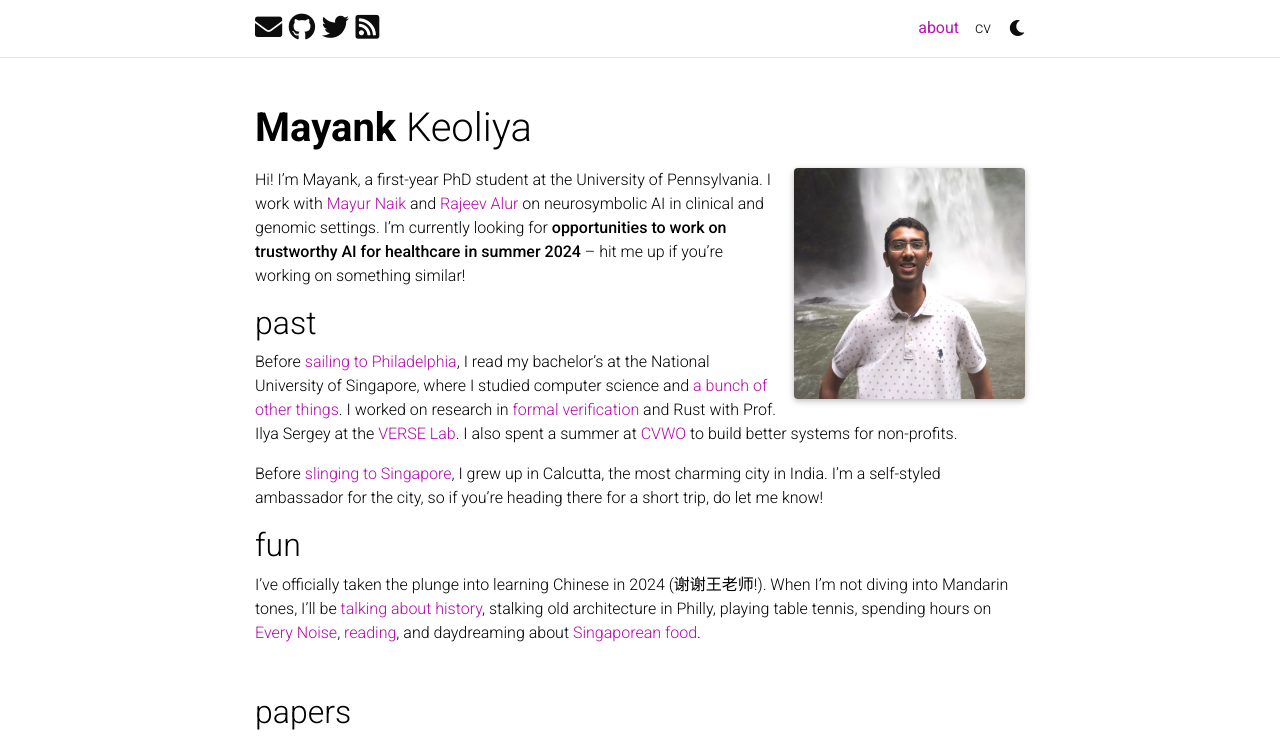
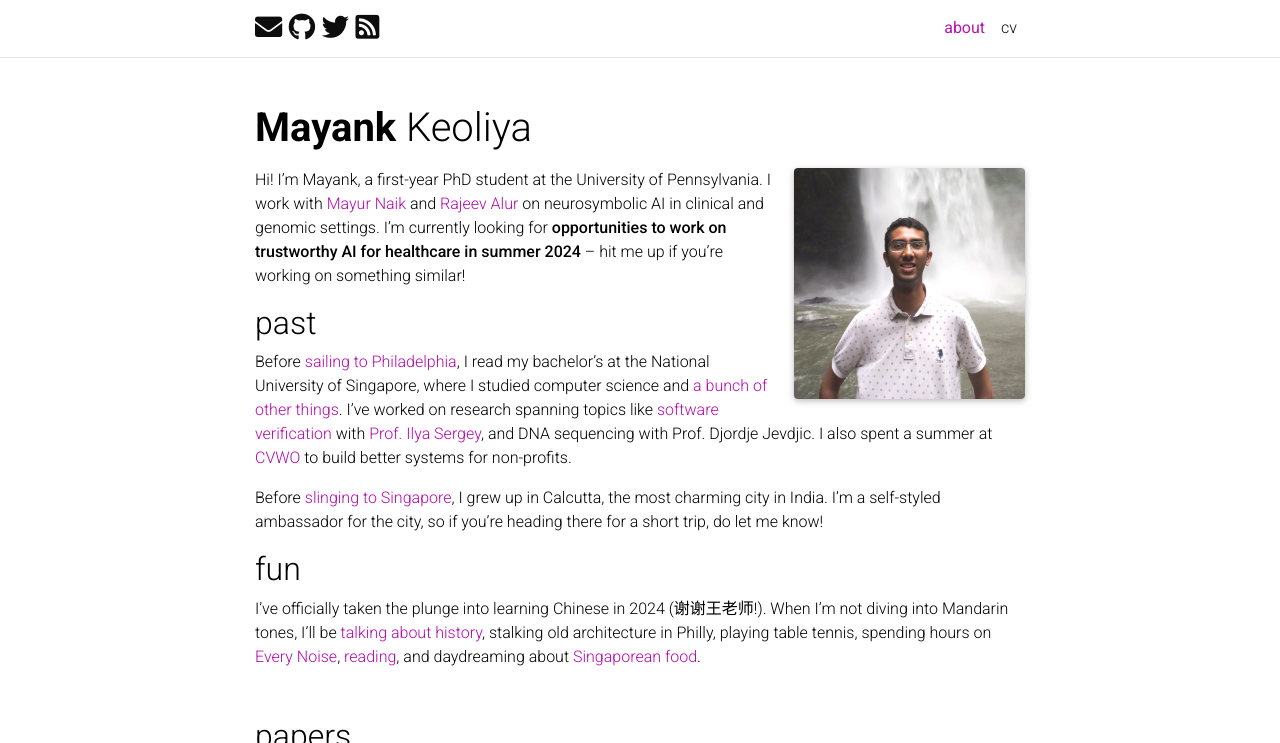
Before and after one commit to mkeoliya/mkeoliya.github.io, a Jekyll site: the page built from _pages/about.md, in a window 1280 px wide and 1208 px high, cut to the strip 0-743 px from the top of the window. Built offline with Jekyll 4.4.1, drawn with Linux system fonts in a browser that asks for light colours; comment, search, counter and statistics services are not loaded; a style sheet for code colours, icons or effects is not loaded.

Commit message:
add about

```diff
--- a/_bibliography/papers.bib
+++ b/_bibliography/papers.bib
@@ -43,7 +43,7 @@ articleno = {107},
 numpages = {25},
 keywords = {invariant inference, separation logic, proof repair, mechanised proofs},
 preview={sisyphus-logo.png},
-pdf={pldi_2023.pdf},
+pdf={pldi_2023_paper.pdf},
 slides={pldi_2023_slides.pdf},
 video={https://www.youtube.com/watch?v=FXkSMC-kUE8&t=77s},
 website={https://verse-lab.github.io/sisyphus/},
--- a/_config.yml
+++ b/_config.yml
@@ -17,8 +17,8 @@ keywords: mayank, Mayank, keoliya, Keoliya, personal, website  # add your own ke
 lang: en # the language of your site (for example: en, fr, cn, ru, etc.)
 icon: lambda.png  # the emoji used as the favicon (alternatively, provide image name in /assets/img/)
 
-url: https://mkeoliya.github.io # the base hostname & protocol for your site
-baseurl:  # the subpath of your site, e.g. /blog/
+url: https://seas.upenn.edu # the base hostname & protocol for your site
+baseurl:  /~mkeoliya # the subpath of your site, e.g. /blog/
 last_updated: false # set to true if you want to display last updated in the footer
 impressum_path:  # set to path to include impressum link in the footer, use the same path as permalink in a page, helps to conform with EU GDPR
 
@@ -301,7 +301,7 @@ enable_masonry:             true   # enables automatic project cards arangement
 enable_math:                true   # enables math typesetting (uses MathJax)
 enable_tooltips:            false  # enables automatic tooltip links generated
                                    # for each section titles on pages and posts
-enable_darkmode:            true   # enables switching between light/dark modes
+enable_darkmode:            false   # enables switching between light/dark modes
 enable_navbar_social:       true  # enables displaying social links in the
                                    # navbar on the about page
 enable_project_categories:  true   # enables categorization of projects into
--- a/_pages/about.md
+++ b/_pages/about.md
@@ -19,7 +19,7 @@ social: false  # includes social icons at fhe bottom of the page
 Hi! I'm Mayank, a first-year PhD student at the University of Pennsylvania. I work with [Mayur Naik](https://www.cis.upenn.edu/~mhnaik/) and [Rajeev Alur](https://www.cis.upenn.edu/~alur/) on neurosymbolic AI in clinical and genomic settings. I'm currently looking for **opportunities to work on trustworthy AI for healthcare in summer 2024** -- hit me up if you're working on something similar!
 
 <h2> past </h2>
-Before [sailing to Philadelphia](https://open.spotify.com/track/5dFbGFPR2GkgIPvfnAo3R3?si=b8d8fe1447964f15), I read my bachelor's at the National University of Singapore, where I studied computer science and [a bunch of other things](https://usp.nus.edu.sg). I worked on research in [formal verification](https://ilyasergey.net/assets/pdf/papers/sisyphus-pldi23.pdf) and Rust with Prof. Ilya Sergey at the [VERSE Lab](https://verse-lab.github.io). I also spent a summer at [CVWO](https://www.comp.nus.edu.sg/~vwo/) to build better systems for non-profits.
+Before [sailing to Philadelphia](https://open.spotify.com/track/5dFbGFPR2GkgIPvfnAo3R3?si=b8d8fe1447964f15), I read my bachelor's at the National University of Singapore, where I studied computer science and [a bunch of other things](https://usp.nus.edu.sg). I've worked on research spanning topics like [software verification](https://ilyasergey.net/assets/pdf/papers/sisyphus-pldi23.pdf) with [Prof. Ilya Sergey](https://ilyasergey.net/), and DNA sequencing with Prof. Djordje Jevdjic. I also spent a summer at [CVWO](https://www.comp.nus.edu.sg/~vwo/) to build better systems for non-profits.
 
 Before [slinging to Singapore](https://en.wikipedia.org/wiki/Singapore_sling), I grew up in Calcutta, the most charming city in India. I'm a self-styled ambassador for the city, so if you're heading there for a short trip, do let me know!
 
```
Also changed, not shown: 1 other file.
